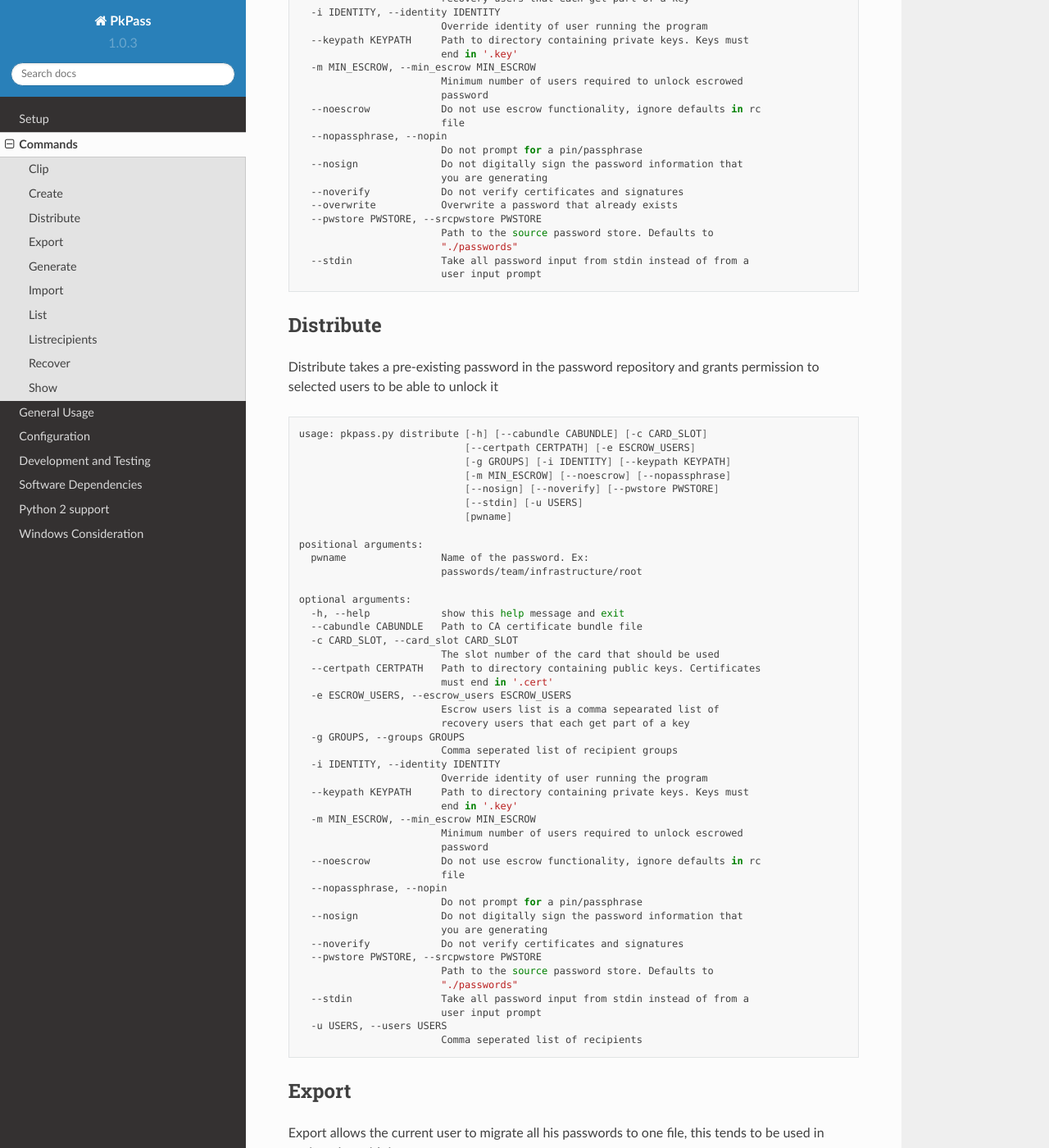
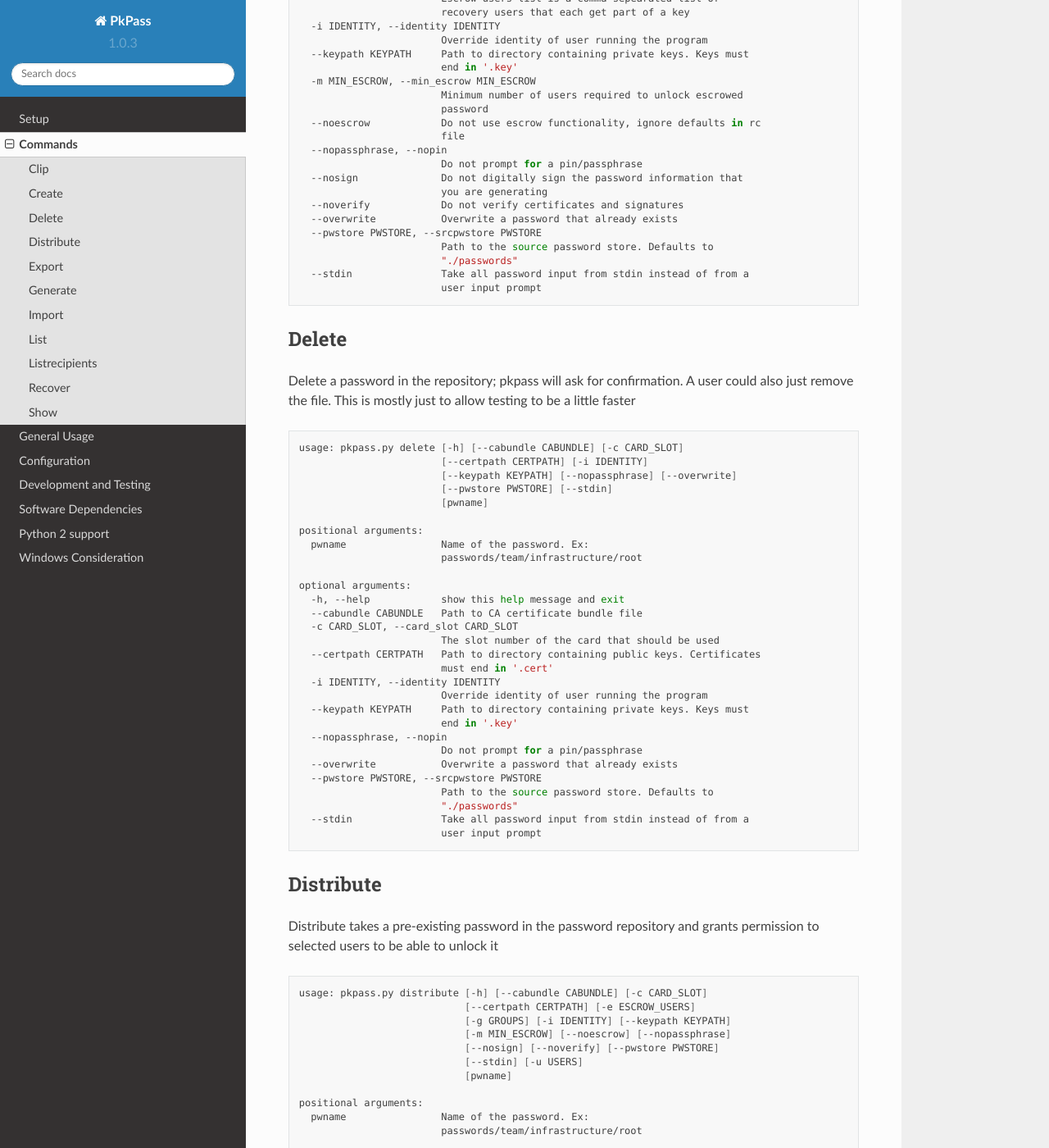
Before and after one commit to olcf/pkpass, a Sphinx documentation site: the page built from docs/source/Commands.rst, in a window 1280 px wide and 1400 px high, scrolled down 1923 px. Shown: the whole window at 82% size. Built offline with Sphinx 7.4.7 and the Read the Docs theme 2.0.0, drawn with Linux system fonts in a browser that asks for light colours; some of the changed text lies outside the part shown.

Commit message:
documentation update

```diff
--- a/docs/source/Commands.rst
+++ b/docs/source/Commands.rst
@@ -17,6 +17,7 @@ The Commands can be listed out by passing the help flag to pkpass as seen below
         clip                Copy a password to clipboard
         create              Create a new password entry and encrypt it for
                             yourself
+        delete              Delete a password in the repository
         distribute          Distribute an existing password entry to another
                             entity
         export              Export passwords that you have access to and encrypt
@@ -114,6 +115,43 @@ Create is used to create a password in the configured password repository
       --nosign              Do not digitally sign the password information that
                             you are generating
       --noverify            Do not verify certificates and signatures
+      --overwrite           Overwrite a password that already exists
+      --pwstore PWSTORE, --srcpwstore PWSTORE
+                            Path to the source password store. Defaults to
+                            "./passwords"
+      --stdin               Take all password input from stdin instead of from a
+                            user input prompt
+
+Delete
+------
+Delete a password in the repository; pkpass will ask for confirmation. A user could also just remove the file.
+This is mostly just to allow testing to be a little faster
+
+.. code-block:: bash
+
+    usage: pkpass.py delete [-h] [--cabundle CABUNDLE] [-c CARD_SLOT]
+                            [--certpath CERTPATH] [-i IDENTITY]
+                            [--keypath KEYPATH] [--nopassphrase] [--overwrite]
+                            [--pwstore PWSTORE] [--stdin]
+                            [pwname]
+
+    positional arguments:
+      pwname                Name of the password. Ex:
+                            passwords/team/infrastructure/root
+
+    optional arguments:
+      -h, --help            show this help message and exit
+      --cabundle CABUNDLE   Path to CA certificate bundle file
+      -c CARD_SLOT, --card_slot CARD_SLOT
+                            The slot number of the card that should be used
+      --certpath CERTPATH   Path to directory containing public keys. Certificates
+                            must end in '.cert'
+      -i IDENTITY, --identity IDENTITY
+                            Override identity of user running the program
+      --keypath KEYPATH     Path to directory containing private keys. Keys must
+                            end in '.key'
+      --nopassphrase, --nopin
+                            Do not prompt for a pin/passphrase
       --overwrite           Overwrite a password that already exists
       --pwstore PWSTORE, --srcpwstore PWSTORE
                             Path to the source password store. Defaults to
```
Also changed, not shown: 1 other file.
